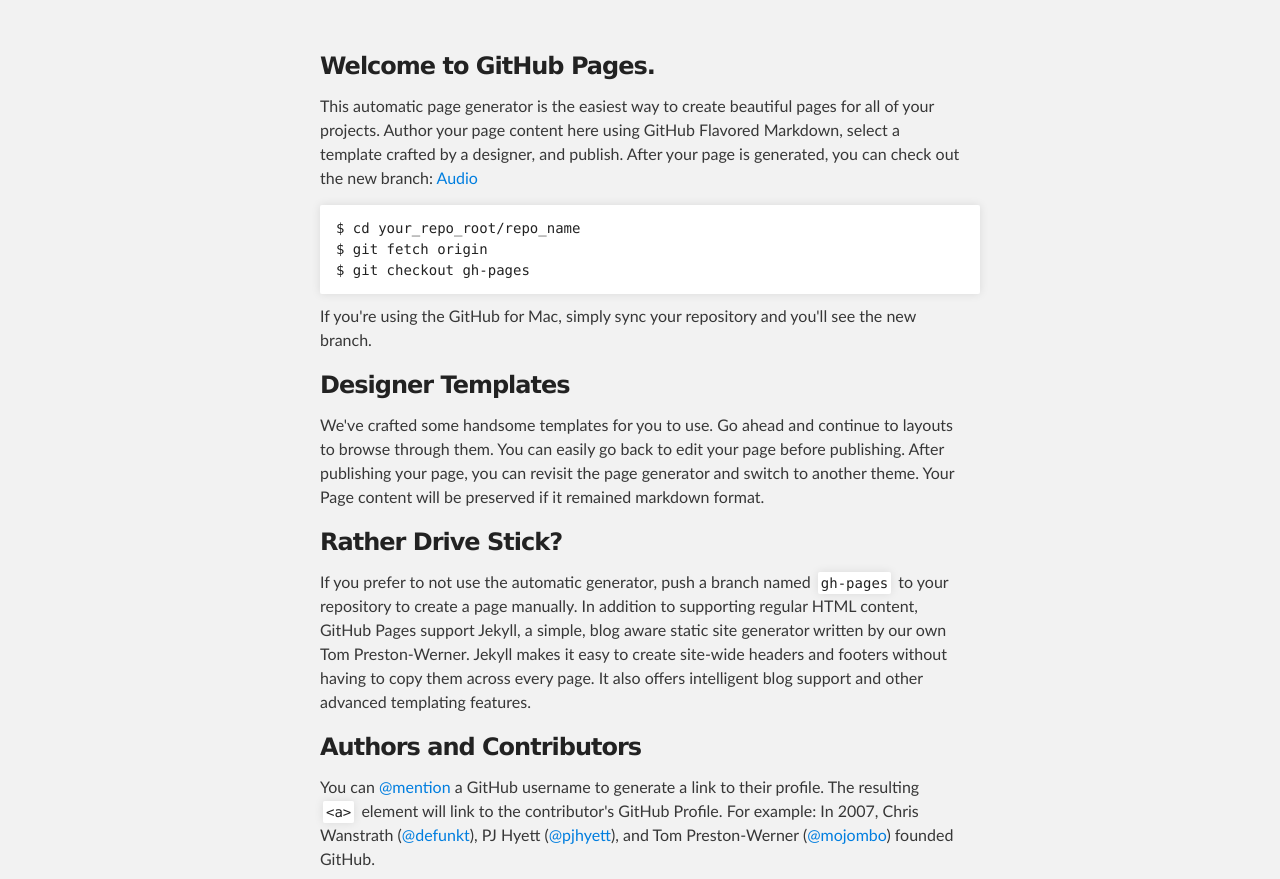
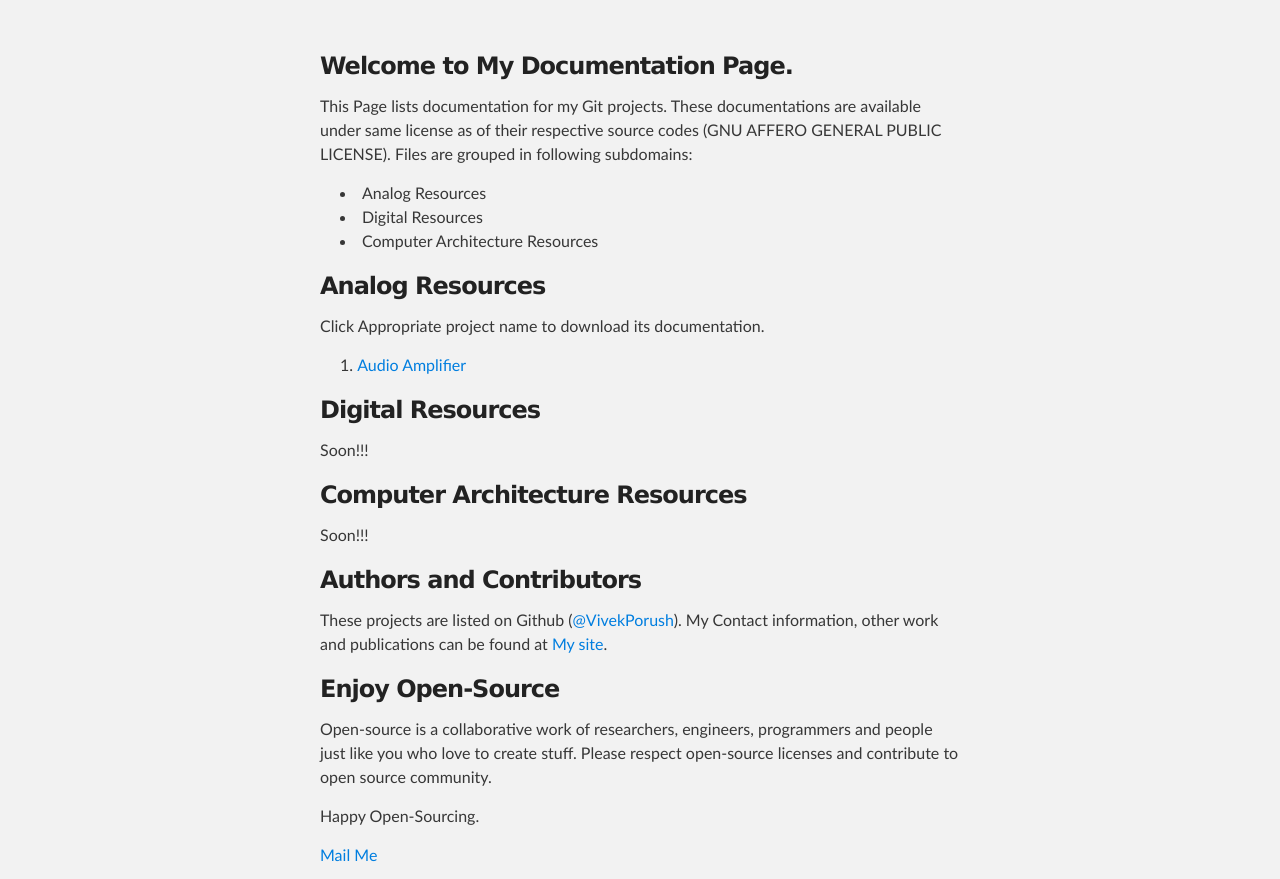
Before and after one commit to VivekPorush/VivekPorush.github.io, a plain HTML site: page index.html in a window 1280 px wide. Shown: the part 176-1055 px from the top of the page. Drawn offline with Linux system fonts and the light colour scheme.

Commit message:
Replace master branch with page content via GitHub

```diff
--- a/index.html
+++ b/index.html
@@ -4,11 +4,11 @@
   <head>
     <meta charset='utf-8' />
     <meta http-equiv="X-UA-Compatible" content="chrome=1" />
-    <meta name="description" content="Vivekporush.github.io : " />
+    <meta name="description" content="Vivek Porush : " />
 
     <link rel="stylesheet" type="text/css" media="screen" href="stylesheets/stylesheet.css">
 
-    <title>Vivekporush.github.io</title>
+    <title>Vivek Porush</title>
   </head>
 
   <body>
@@ -18,7 +18,7 @@
         <header class="inner">
           <a id="forkme_banner" href="https://github.com/VivekPorush">View on GitHub</a>
 
-          <h1 id="project_title">Vivekporush.github.io</h1>
+          <h1 id="project_title">Vivek Porush</h1>
           <h2 id="project_tagline"></h2>
 
         </header>
@@ -28,36 +28,46 @@
     <div id="main_content_wrap" class="outer">
       <section id="main_content" class="inner">
         <h3>
-<a name="welcome-to-github-pages" class="anchor" href="#welcome-to-github-pages"><span class="octicon octicon-link"></span></a>Welcome to GitHub Pages.</h3>
+<a name="welcome-to-my-documentation-page" class="anchor" href="#welcome-to-my-documentation-page"><span class="octicon octicon-link"></span></a>Welcome to My Documentation Page.</h3>
 
-<p>This automatic page generator is the easiest way to create beautiful pages for all of your projects. Author your page content here using GitHub Flavored Markdown, select a template crafted by a designer, and publish. After your page is generated, you can check out the new branch: <a href="https://github.com/VivekPorush/VivekPorush.github.io/blob/gh-pages/Documentation.pdf">Audio</a></p>
+<p>This Page lists documentation for my Git projects. These documentations are available under same license as of their respective source codes (GNU AFFERO GENERAL PUBLIC LICENSE). Files are grouped in following subdomains:</p>
 
-<pre><code>$ cd your_repo_root/repo_name
-$ git fetch origin
-$ git checkout gh-pages
-</code></pre>
+<ul>
+<li>Analog Resources</li>
+<li>Digital Resources</li>
+<li>Computer Architecture Resources</li>
+</ul><h3>
+<a name="analog-resources" class="anchor" href="#analog-resources"><span class="octicon octicon-link"></span></a>Analog Resources</h3>
 
-<p>If you're using the GitHub for Mac, simply sync your repository and you'll see the new branch.</p>
+<p>Click Appropriate project name to download its documentation.</p>
+
+<ol>
+<li><a href="https://github.com/VivekPorush/VivekPorush.github.io/blob/gh-pages/Documentation.pdf?raw=true">Audio Amplifier</a></li>
+</ol><h3>
+<a name="digital-resources" class="anchor" href="#digital-resources"><span class="octicon octicon-link"></span></a>Digital Resources</h3>
+
+<p>Soon!!!</p>
 
 <h3>
-<a name="designer-templates" class="anchor" href="#designer-templates"><span class="octicon octicon-link"></span></a>Designer Templates</h3>
+<a name="computer-architecture-resources" class="anchor" href="#computer-architecture-resources"><span class="octicon octicon-link"></span></a>Computer Architecture Resources</h3>
 
-<p>We've crafted some handsome templates for you to use. Go ahead and continue to layouts to browse through them. You can easily go back to edit your page before publishing. After publishing your page, you can revisit the page generator and switch to another theme. Your Page content will be preserved if it remained markdown format.</p>
-
-<h3>
-<a name="rather-drive-stick" class="anchor" href="#rather-drive-stick"><span class="octicon octicon-link"></span></a>Rather Drive Stick?</h3>
-
-<p>If you prefer to not use the automatic generator, push a branch named <code>gh-pages</code> to your repository to create a page manually. In addition to supporting regular HTML content, GitHub Pages support Jekyll, a simple, blog aware static site generator written by our own Tom Preston-Werner. Jekyll makes it easy to create site-wide headers and footers without having to copy them across every page. It also offers intelligent blog support and other advanced templating features.</p>
+<p>Soon!!!</p>
 
 <h3>
 <a name="authors-and-contributors" class="anchor" href="#authors-and-contributors"><span class="octicon octicon-link"></span></a>Authors and Contributors</h3>
 
-<p>You can <a href="https://github.com/blog/821" class="user-mention">@mention</a> a GitHub username to generate a link to their profile. The resulting <code>&lt;a&gt;</code> element will link to the contributor's GitHub Profile. For example: In 2007, Chris Wanstrath (<a href="https://github.com/defunkt" class="user-mention">@defunkt</a>), PJ Hyett (<a href="https://github.com/pjhyett" class="user-mention">@pjhyett</a>), and Tom Preston-Werner (<a href="https://github.com/mojombo" class="user-mention">@mojombo</a>) founded GitHub.</p>
+<p>These projects are listed on Github (<a href="https://github.com/VivekPorush" class="user-mention">@VivekPorush</a>). My Contact information, other work and publications can be found at <a href="">My site</a>.</p>
 
 <h3>
-<a name="support-or-contact" class="anchor" href="#support-or-contact"><span class="octicon octicon-link"></span></a>Support or Contact</h3>
+<a name="enjoy-open-source" class="anchor" href="#enjoy-open-source"><span class="octicon octicon-link"></span></a>Enjoy Open-Source</h3>
 
-<p>Having trouble with Pages? Check out the documentation at <a href="http://help.github.com/pages">http://help.github.com/pages</a> or contact <a href="mailto:support@github.com">support@github.com</a> and we’ll help you sort it out.</p>
+<p>Open-source is a collaborative work of researchers, engineers, programmers and people just like you who love to create stuff. Please respect open-source licenses and contribute to open source community.</p>
+
+<p>Happy Open-Sourcing.</p>
+
+<p><a href="mailto:vivek.91.porush@gmail.com">Mail Me</a></p>
+
+<p>© 2014 Copyright Vivek Porush.</p>
       </section>
     </div>
 
```
Also changed, not shown: params.json (+1 -1 lines).
